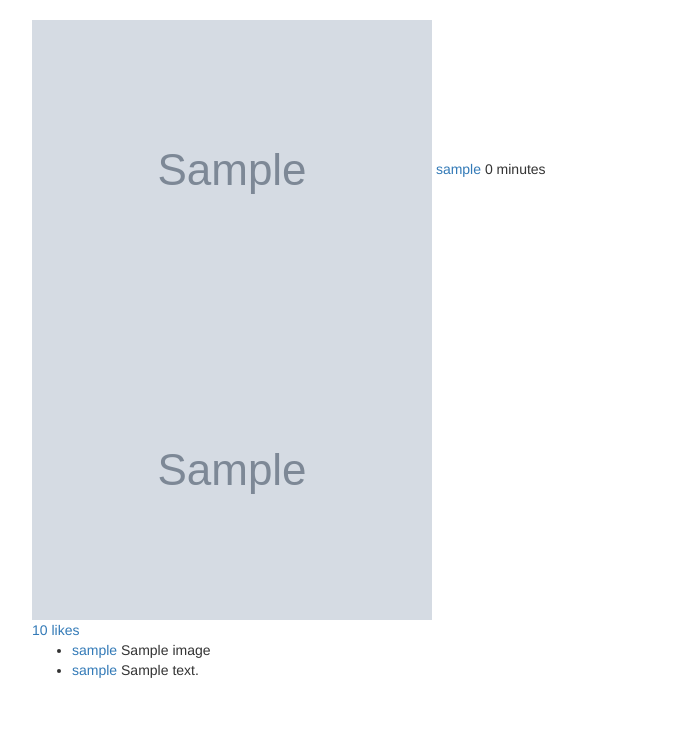
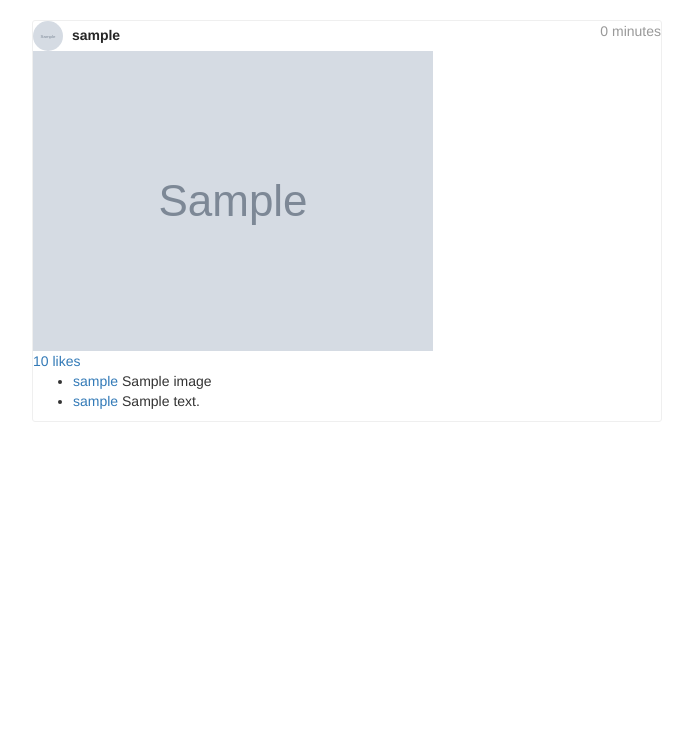
Before and after one commit to Kernael92/kernel-instagram, a Django app: template instagram/templates/all-instagram/index.html in a window 1280 px wide. Shown: the part 92-822 px from the top of the page, without its empty margins (293-986 px from the left). After the commit the page ends 514 px from the top, so only its background shows below. Run offline with Django 3.2, Linux system fonts and the light colour scheme; the template is opened without the code that fills it: most values are stand-ins (such as "Sample title", 1, 10 or a date in 2020); grey boxes marked "Sample" are stand-in pictures; some libraries are stand-ins or nearby versions.

Commit message:
style the profile pic and profile name

```diff
--- a/instagram/static/css/instagram.css
+++ b/instagram/static/css/instagram.css
@@ -13,6 +13,30 @@ body {
     width: 100%;
     margin: 20px auto;
 }
+.card {
+    background-color: #fff;
+    margin-bottom: 50px;
+    border: 1px solid #efefef;
+    border-radius: 3px;
+}
+.poster__profilepic {
+    border-radius: 100%;
+    max-width: 30px;
+    max-height: 30px;
+    width: 30px;
+    height: 30px;
+    margin-right: 5px;
+}
+.poster__name{
+    color: #262626;
+    font-weight: bold;
+
+}
+.poster__timestamp {
+    float: right;
+    color: #999;
+}
+
 
 .content-wrapper {
     margin-top: 57px;
```
